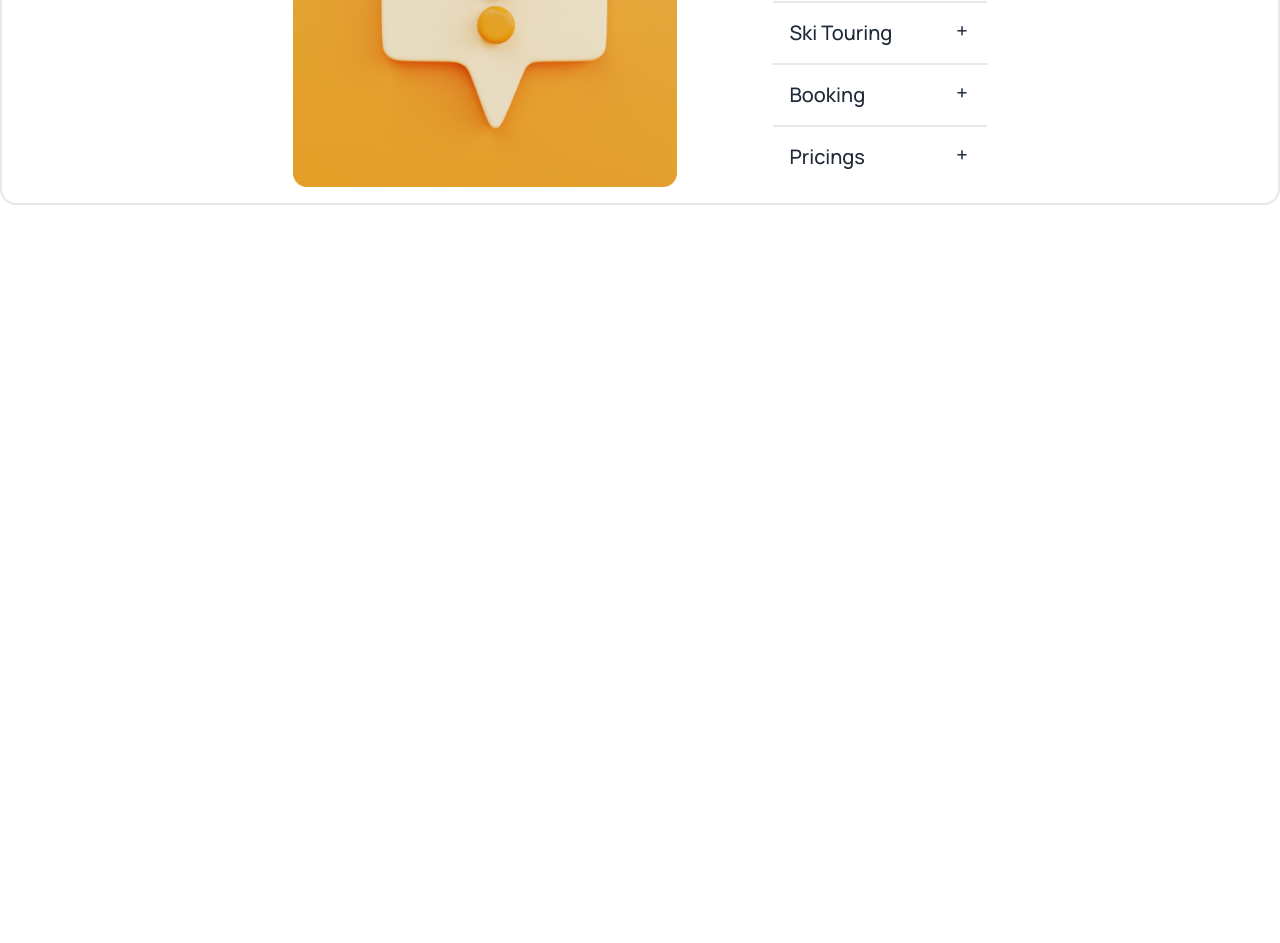
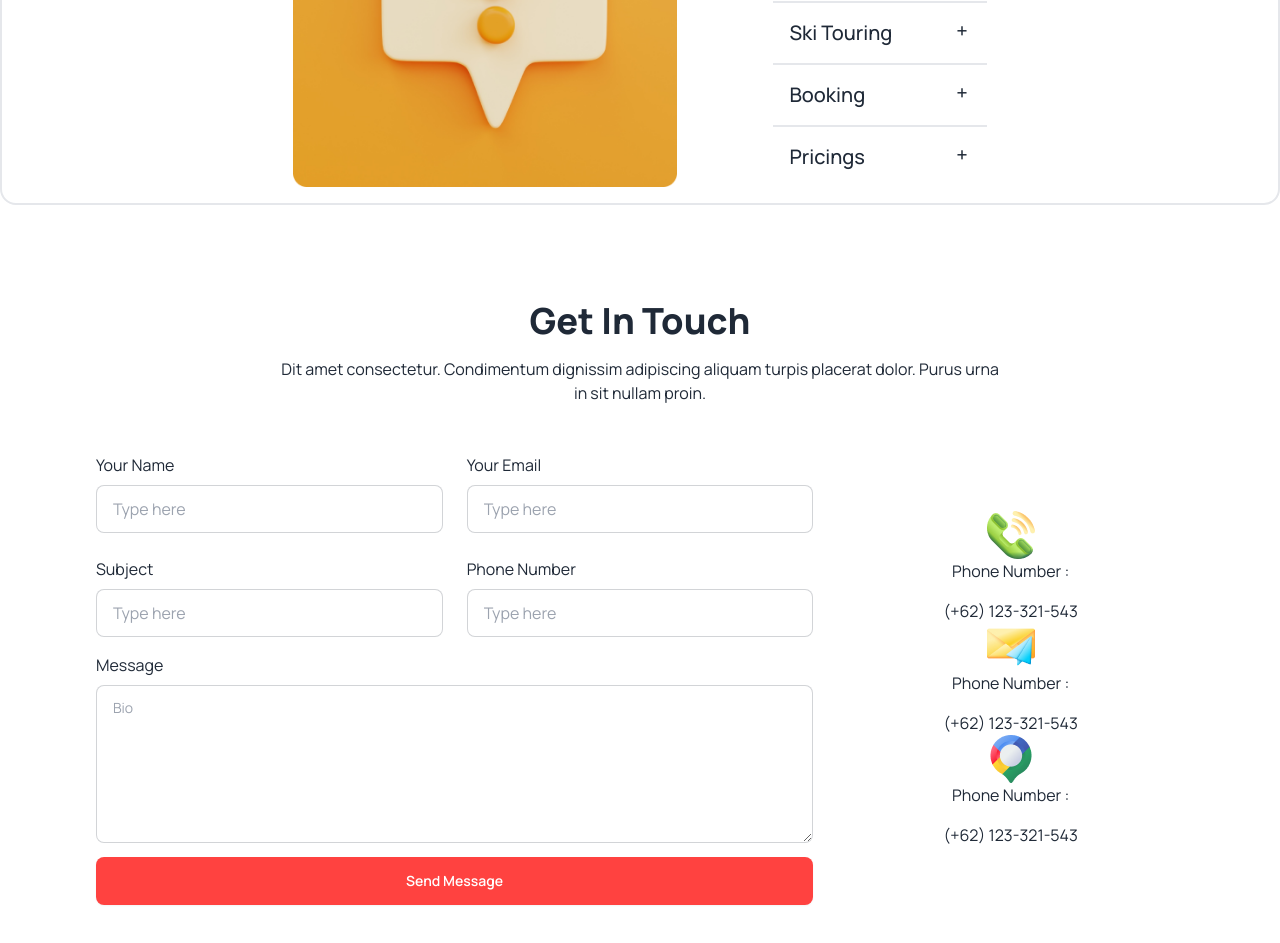
Before and after one commit to Ayub40/assignment-three, a plain HTML site: page index.html in a window 1280 px wide. Shown: the part 3971-4914 px from the top of the page. Before the commit the page ends 4272 px from the top, so only its background shows below. Drawn offline with nearby package versions, Linux system fonts and the light colour scheme.

Commit message:
added get in touch section

```diff
--- a/index.html
+++ b/index.html
@@ -501,6 +501,79 @@
 
 
         </section>
+        <!-- Get In Touch section -->
+        <section class="my-24">
+            <div class="container mx-auto lg:px-24 px-8">
+                <h1 class="text-4xl font-extrabold text-center mb-4 text-center">Get In Touch</h1>
+                <p class="text-center w-2/3 mx-auto">Dit amet consectetur. Condimentum dignissim adipiscing aliquam
+                    turpis placerat dolor. Purus urna in
+                    sit nullam proin. </p>
+                <div class="mt-12 grid grid-cols-1 lg:grid-cols-3 gap-6">
+                    <!-- form section -->
+                    <div class="lg:col-span-2">
+                        <div class="grid gap-6 grid-cols-1 lg:grid-cols-2">
+                            <div>
+                                <label for="">Your Name</label>
+                                <input type="text" placeholder="Type here" class="mt-2 input input-bordered w-full" />
+                            </div>
+                            <div>
+                                <label for="">Your Email</label>
+                                <input type="text" placeholder="Type here" class="mt-2 input input-bordered w-full" />
+                            </div>
+                            <div>
+                                <label for="">Subject</label>
+                                <input type="text" placeholder="Type here" class="mt-2 input input-bordered w-full" />
+                            </div>
+                            <div>
+                                <label for="">Phone Number</label>
+                                <input type="text" placeholder="Type here" class="mt-2 input input-bordered w-full" />
+                            </div>
+                        </div>
+                        <div class="mt-4">
+                            <label for="">Message</label>
+                            <textarea class="w-full mt-2 textarea textarea-bordered" placeholder="Bio"
+                                rows="5"></textarea>
+                        </div>
+                        <button class="btn bg-ticket-primary  text-white border-none w-full mt-2">Send Message</button>
+                    </div>
+                    <!-- form contact section -->
+                    <div class="flex justify-center items-center flex-col">
+                        <!-- phone contact -->
+                        <div>
+                            <div class="flex items-center justify-center mx-auto">
+                                <img src="Images/Group 1171275317.png" alt="">
+                            </div>
+                            <div class="text-center space-y-4">
+                                <h3>Phone Number :</h3>
+                                <p>(+62) 123-321-543</p>
+                            </div>
+                        </div>
+                        <!-- email contact -->
+                        <div>
+                            <div class="flex items-center justify-center mx-auto">
+                                <img src="Images/Group 1171275318.png" alt="">
+                            </div>
+                            <div class="text-center space-y-4">
+                                <h3>Phone Number :</h3>
+                                <p>(+62) 123-321-543</p>
+                            </div>
+                        </div>
+                        <!-- location contact -->
+                        <div>
+                            <div class="flex items-center justify-center mx-auto">
+                                <img src="Images/Group 1171275321.png" alt="">
+                            </div>
+                            <div class="text-center space-y-4">
+                                <h3>Phone Number :</h3>
+                                <p>(+62) 123-321-543</p>
+                            </div>
+                        </div>
+                    </div>
+
+                </div>
+
+            </div>
+        </section>
     </main>
     <footer>
 
```
